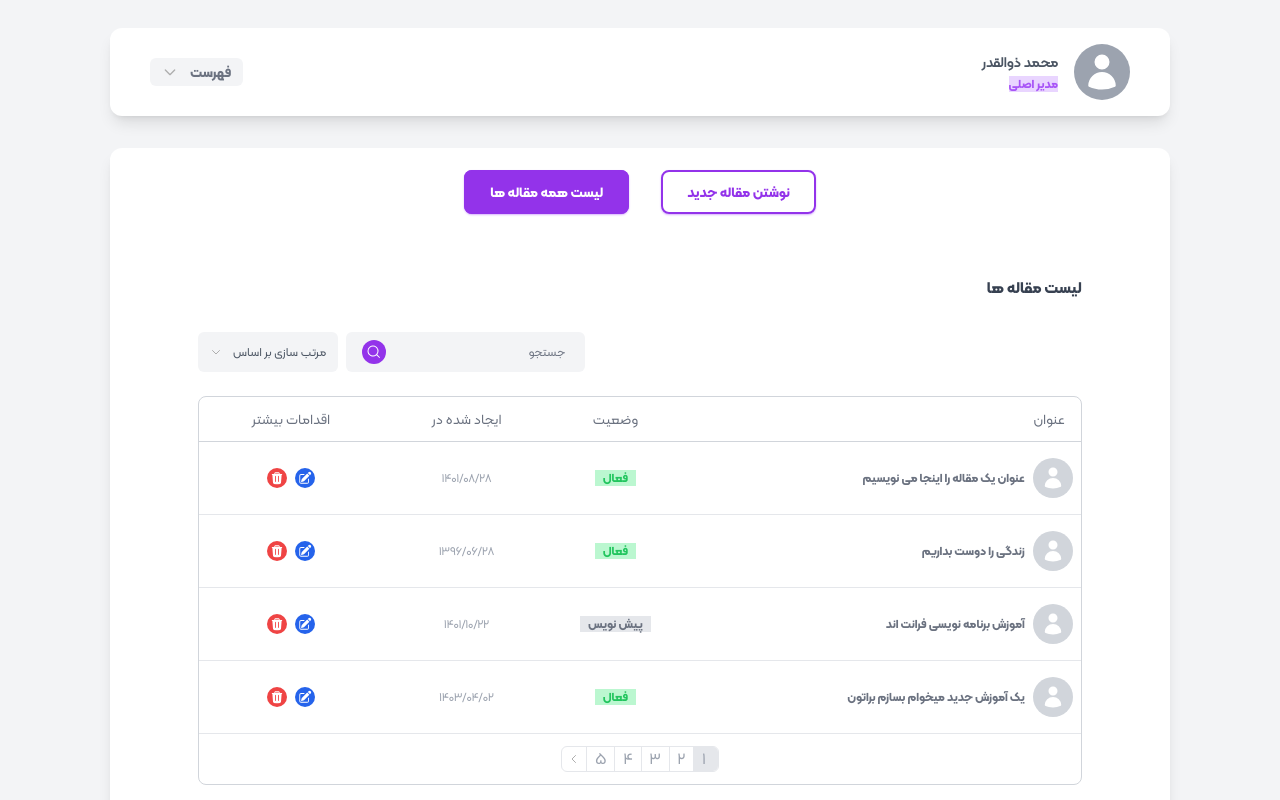
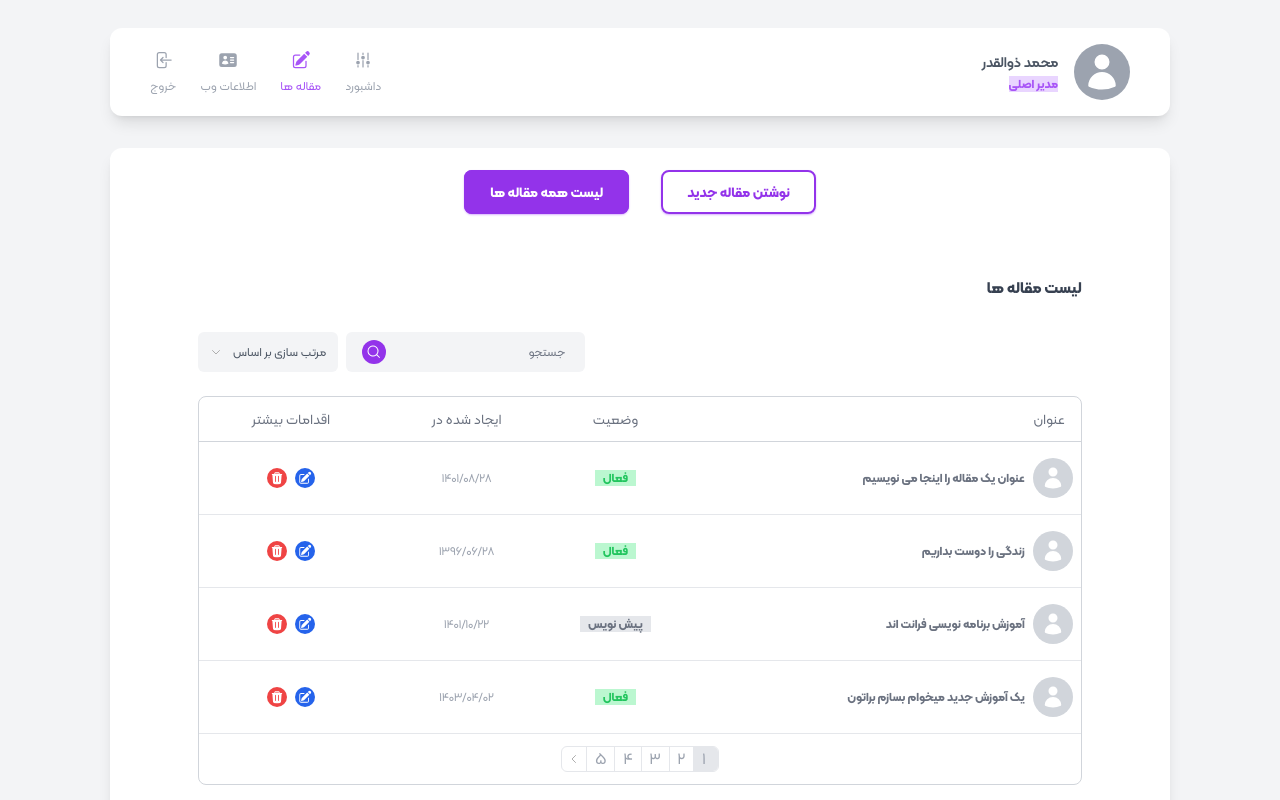
Before and after one commit to mohammad-zolghadr/admin-panel, a React (Create React App) app: page /admin/posts/list-of-posts in a window 1280 px wide. Shown: the top 800 px of the page. Built offline with nearby package versions, Linux system fonts and the light colour scheme.

Commit message:
Navbar : Responsive Menu - Dropdown handle with dimension size and create useDimensions hook - Part 03

```diff
--- a/src/components/Admin/Navbar.js
+++ b/src/components/Admin/Navbar.js
@@ -1,5 +1,6 @@
-import React from "react";
+import React, { useState } from "react";
 import { Link, Outlet, useLocation } from "react-router-dom";
+import useWindowDimensions from "../../hooks/useWindowDimensions";
 
 // Icons
 import profileIco from "../../assets/images/profile.svg";
@@ -97,6 +98,13 @@ const Navbar = () => {
   const data = { name: "محمد ذوالقدر", rule: RULES.main };
   let location = useLocation().pathname.split("/");
   // location = location[location.length - 1];
+  const [isShowDropdown, setIsShowDropDown] = useState(false);
+  const { width } = useWindowDimensions();
+  console.log(width);
+
+  const handleDropdown = () => {
+    setIsShowDropDown((prevState) => !prevState);
+  };
 
   return (
     <div className="bg-gray-100 p-1">
@@ -113,11 +121,53 @@ const Navbar = () => {
               </span>
             </div>
           </div>
-          <nav className="">
-            <div className="fcenter gap-3 px-3 py-1 rounded-md bg-gray-100 mhover">
+          <nav className="relative">
+            <div
+              className="fcenter gap-3 px-4 py-1 rounded-md bg-gray-100 shadow-md mhover md:hidden"
+              onClick={handleDropdown}
+            >
               <span className="text-gray-500 font-bf text-sm">فهرست</span>
               <img className="w-4 " src={arrowIco} />
             </div>
+            {(isShowDropdown || width >= 768) && (
+              <div
+                className={width >= 768 ? "fcenter gap-6" : "responsive-menu"}
+                onClick={handleDropdown}
+              >
+                {changeRoute(location).map((e, index) => {
+                  const isMainAdmin = data.rule === RULES.main;
+                  if (!isMainAdmin && index > 1) return;
+                  return (
+                    <Link
+                      key={e.url}
+                      to={e.url}
+                      className="fcenter flex-col gap-y-2 mhover text-gray-400 font-nf text-xs"
+                    >
+                      {e.image}
+                      {e.name}
+                    </Link>
+                  );
+                })}
+
+                <Link
+                  to="/login"
+                  className="fcenter flex-col gap-y-2 mhover text-gray-400 font-nf text-xs"
+                >
+                  <svg
+                    xmlns="http://www.w3.org/2000/svg"
+                    viewBox="0 0 24 24"
+                    className="fill-gray-400 w-5"
+                  >
+                    <path
+                      fillRule="evenodd"
+                      d="M7.5 3.75A1.5 1.5 0 006 5.25v13.5a1.5 1.5 0 001.5 1.5h6a1.5 1.5 0 001.5-1.5V15a.75.75 0 011.5 0v3.75a3 3 0 01-3 3h-6a3 3 0 01-3-3V5.25a3 3 0 013-3h6a3 3 0 013 3V9A.75.75 0 0115 9V5.25a1.5 1.5 0 00-1.5-1.5h-6zm5.03 4.72a.75.75 0 010 1.06l-1.72 1.72h10.94a.75.75 0 010 1.5H10.81l1.72 1.72a.75.75 0 11-1.06 1.06l-3-3a.75.75 0 010-1.06l3-3a.75.75 0 011.06 0z"
+                      clipRule="evenodd"
+                    />
+                  </svg>
+                  خروج
+                </Link>
+              </div>
+            )}
           </nav>
         </div>
       </div>
--- /dev/null
+++ b/src/hooks/useWindowDimensions.js
@@ -0,0 +1,28 @@
+import { useState, useEffect } from "react";
+
+const getWindowDimensions = () => {
+  const { innerWidth: width, innerHeight: height } = window;
+  return {
+    width,
+    height,
+  };
+};
+
+const useWindowDimensions = () => {
+  const [windowDimensions, setWindowDimensions] = useState(
+    getWindowDimensions()
+  );
+
+  useEffect(() => {
+    function handleResize() {
+      setWindowDimensions(getWindowDimensions());
+    }
+
+    window.addEventListener("resize", handleResize);
+    return () => window.removeEventListener("resize", handleResize);
+  }, []);
+
+  return windowDimensions;
+};
+
+export default useWindowDimensions;
--- a/src/index.css
+++ b/src/index.css
@@ -40,6 +40,9 @@
   .mhover {
     @apply hover:opacity-50 duration-300 cursor-pointer;
   }
+  .responsive-menu {
+    @apply fcenter gap-6 flex-col absolute z-10 top-8 right-0 bg-white w-full p-3 shadow-md rounded-b-xl;
+  }
   .mtag {
     @apply bg-purple-200 text-purple-500 font-bf text-xs;
   }
```
